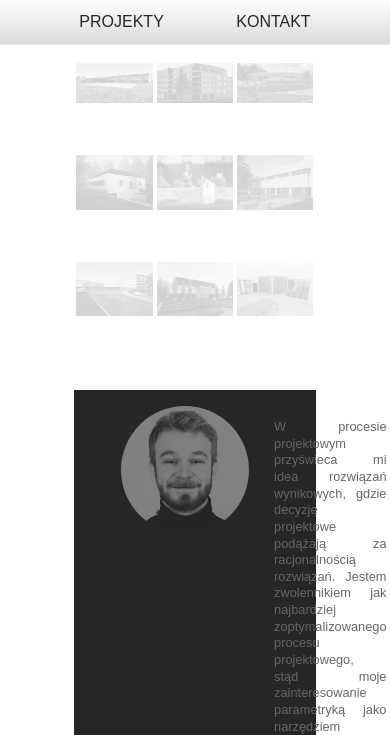
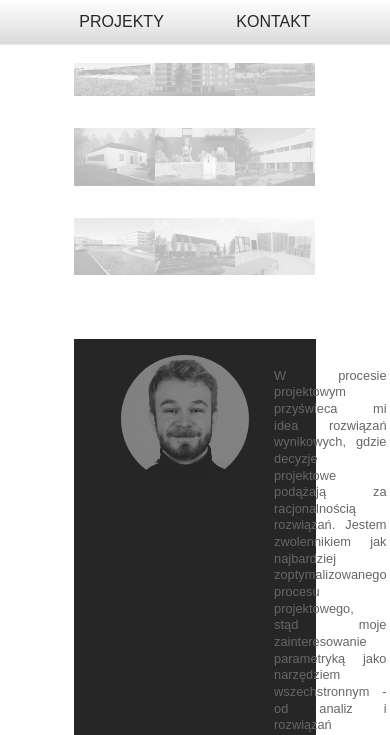
Before and after one commit to podajnick/PORTFOLIO, a plain HTML site: page index.html in a window 390 px wide. Shown: the part 121-856 px from the top of the page. Drawn offline with Linux system fonts and the light colour scheme; a web font is replaced by a local one.

Commit message:
Update style.css

```diff
--- a/style.css
+++ b/style.css
@@ -97,7 +97,6 @@ section.siatka {
     display: grid;
     grid-template-columns: 33.3% 33.3% 33.3%;
     margin: 0 auto;
-	box-shadow: 1em;
 }
 
 .menuProjekty {
@@ -158,9 +157,9 @@ section.siatka {
 }
 
 figure.menuProjekty img {
-	opacity: 0.2;  /* przeswit przed najechaniem */
-	-webkit-transition: opacity 2s;
-	transition: opacity 2s;
+	opacity: 0.3;  /* przeswit przed najechaniem */
+	-webkit-transition: opacity 3s;
+	transition: opacity 3s;
 }
 
 figure.menuProjekty h2 {
@@ -179,8 +178,6 @@ figure.menuProjekty p {
 }
 
 figure.menuProjekty:hover h2 {
-	-webkit-transform: scale(0.9);
-	transform: scale(0.9);
 	color: rgb(38,38,38);
 }
 
@@ -267,10 +264,7 @@ ul img {
 }
 
 @media screen and (max-width: 50em) {
-	.siatka figure {
-		display: inline-block;
-		float: none;
-		margin: 10px auto;
-		width: 95%;
+	section.siatka {
+		display: column
 	}
 }
```
